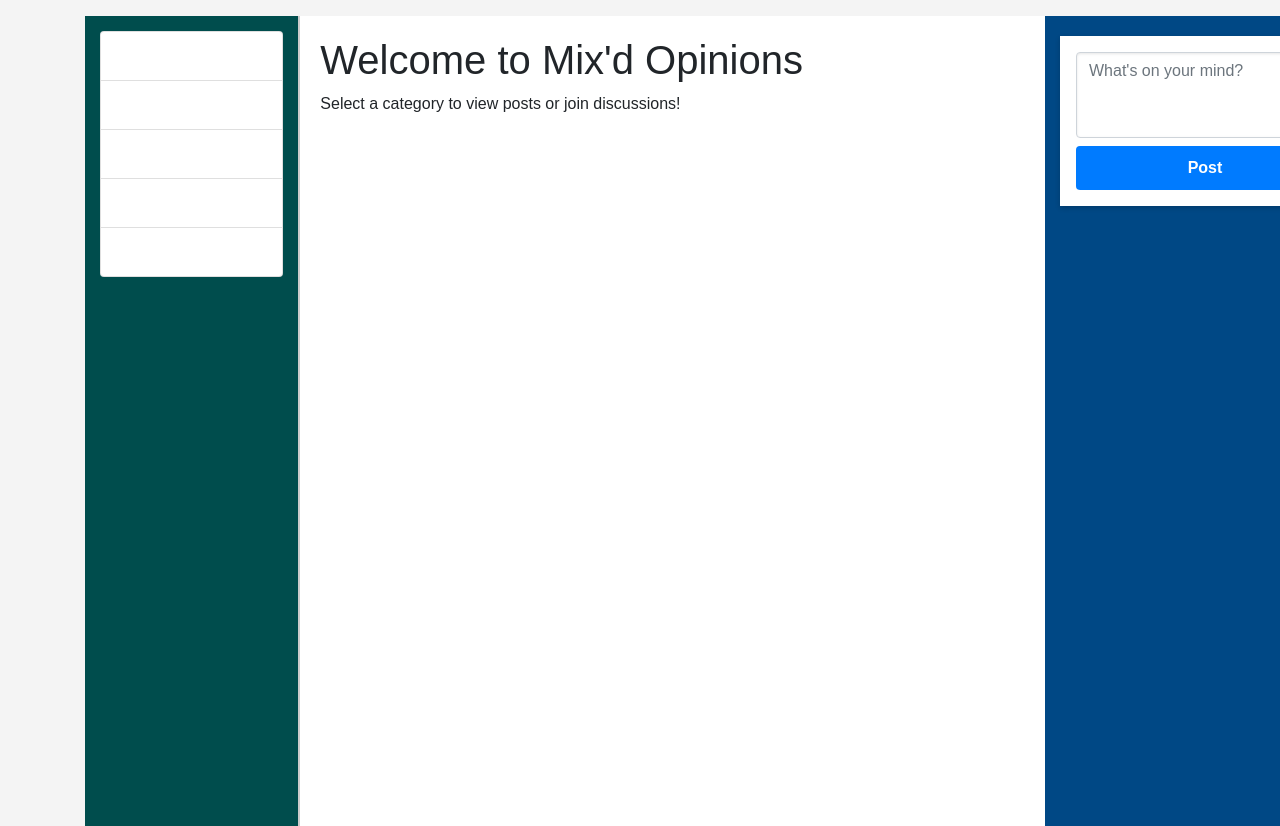
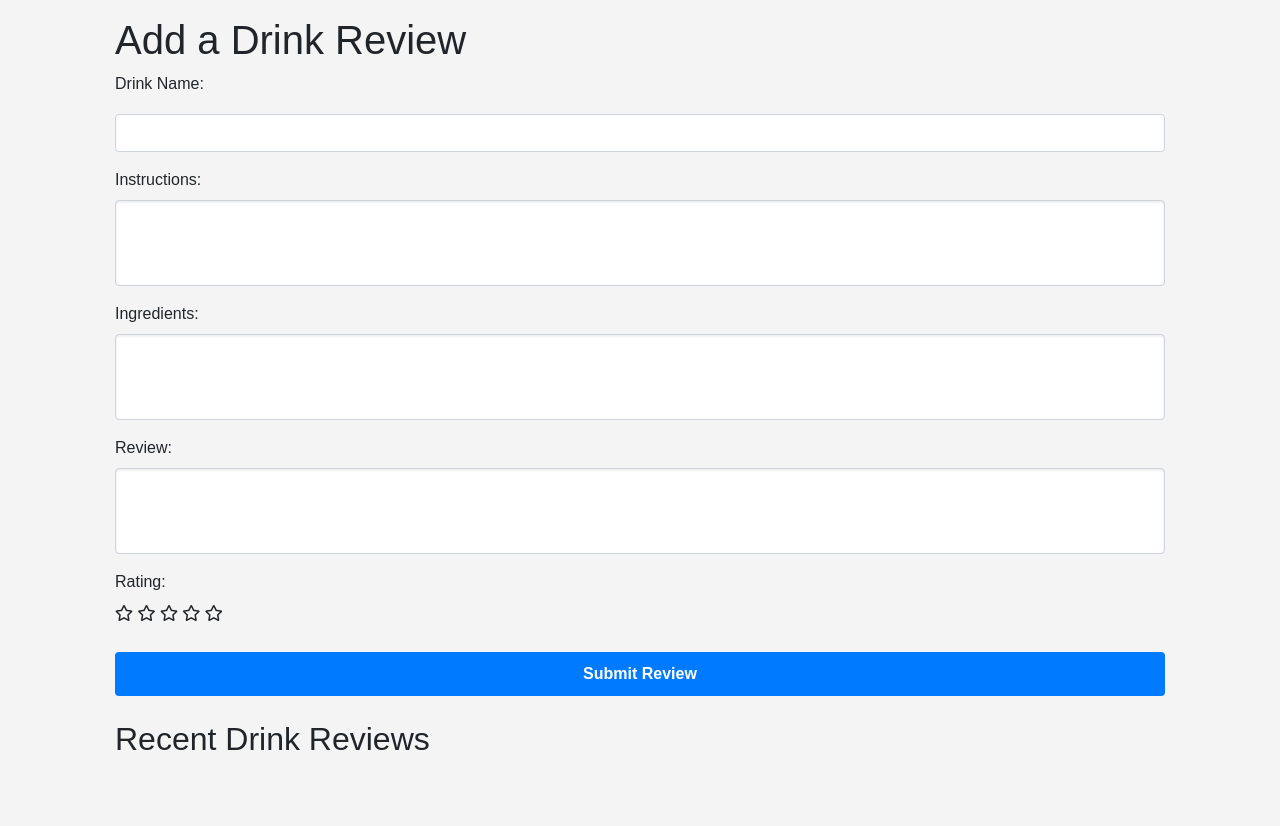
Before and after one commit to skiYur/CITS3403, a Flask app: page / in a window 1280 px wide. Shown: the part 66-892 px from the top of the page. Run offline with Flask 3, Linux system fonts and the light colour scheme; some libraries are stand-ins or nearby versions.

Commit message:
Created basic homepage
Created basic homepage with .js features (which i think will be removed once backend stuff is done for this)
Clean up, change format and make look better later if required

```diff
--- a/app/templates/homepage.html
+++ b/app/templates/homepage.html
@@ -3,33 +3,55 @@
 {% block title %}Homepage{% endblock %}
 
 {% block content %}
-<div class="container-fluid">
+<div class="container">
+    <!-- Drink Review Form -->
     <div class="row">
-        <!-- Sidebar: Categories -->
-        <div class="col-md-2 sidebar">
-            <ul class="list-group">
-                <li class="list-group-item bg-teal" onclick="loadCategory('Cocktails');">Cocktails</li>
-                <li class="list-group-item bg-teal" onclick="loadCategory('Mocktails');">Mocktails</li>
-                <li class="list-group-item bg-teal" onclick="loadCategory('Wine');">Wine</li>
-                <li class="list-group-item bg-teal" onclick="loadCategory('Beer');">Beer</li>
-                <li class="list-group-item bg-teal" onclick="loadCategory('Spirits');">Spirits</li>
-            </ul>
+        <div class="col-md-12">
+            <h1>Add a Drink Review</h1>
+            <form id="drink-review-form">
+                <div class="form-group">
+                    <label for="drink-name">Drink Name:</label>
+                    <input type="text" class="form-control" id="drink-name" name="drinkName" required>
+                </div>
+                <div class="form-group">
+                    <label for="instructions">Instructions:</label>
+                    <textarea class="form-control" rows="3" id="instructions" name="instructions"></textarea>
+                </div>
+                <div class="form-group">
+                    <label for="ingredients">Ingredients:</label>
+                    <textarea class="form-control" rows="3" id="ingredients" name="ingredients"></textarea>
+                </div>
+                <div class="form-group">
+                    <label for="review">Review:</label>
+                    <textarea class="form-control" rows="3" id="review" name="review" required></textarea>
+                </div>
+                <div class="form-group">
+                    <label for="rating">Rating:</label><br>
+                    <div id="rating-stars">
+                        <i class="star far fa-star" data-value="1"></i>
+                        <i class="star far fa-star" data-value="2"></i>
+                        <i class="star far fa-star" data-value="3"></i>
+                        <i class="star far fa-star" data-value="4"></i>
+                        <i class="star far fa-star" data-value="5"></i>
+                    </div>
+                    <input type="hidden" id="rating" name="rating" value="0">
+                </div>
+                <button type="submit" class="btn btn-primary">Submit Review</button>
+            </form>
         </div>
+    </div>
 
-        <!-- Main content: Dynamic posts -->
-        <div class="col-md-7 content-area">
-            <h1>Welcome to Mix'd Opinions</h1>
-            <p>Select a category to view posts or join discussions!</p>
-        </div>
-
-        <!-- Right Sidebar: Engagement & Related Topics -->
-        <div class="col-md-3">
-            <div class="engagement-card p-3">
-                <textarea class="form-control" rows="3" placeholder="What's on your mind?"></textarea>
-                <button class="btn btn-primary mt-2" onclick="postComment();">Post</button>
+    <!-- Display Drink Reviews -->
+    <div class="row mt-4">
+        <div class="col-md-12">
+            <h2>Recent Drink Reviews</h2>
+            <div id="drink-reviews">
+                <!-- Drink reviews will be displayed here -->
             </div>
-            <div id="live-updates" class="mt-3"></div>
         </div>
     </div>
 </div>
+
+<!-- JavaScript to handle form submission, display reviews, and star rating -->
+<script src="{{ url_for('static', filename='js/homepage.js') }}"></script>
 {% endblock %}
```
